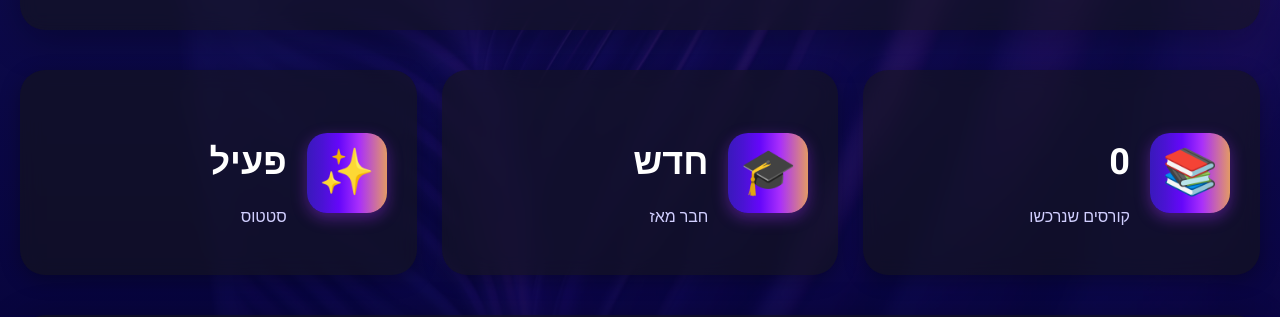
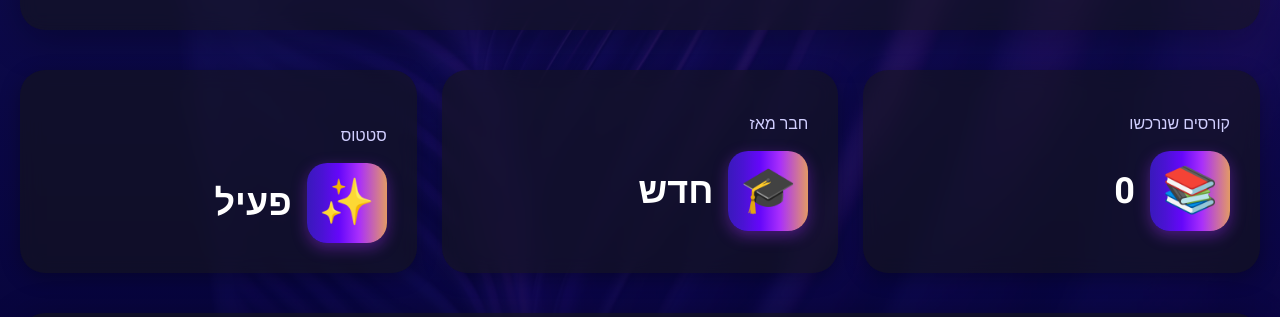
Before and after one commit to Suzana121/website-project-2025, a website: page client/profile.html in a window 1280 px wide. Shown: the part 332-649 px from the top of the page. Drawn offline with Linux system fonts and the light colour scheme; no server answers; sample sign-in values are in the browser's storage.

Commit message:
כותרת מעל אייקון

```diff
--- a/client/profile.css
+++ b/client/profile.css
@@ -1,6 +1,6 @@
 /* ====================================
-   כללים גלובליים (Global Resets)
-   ==================================== */
+    כללים גלובליים (Global Resets)
+    ==================================== */
 * {
     box-sizing: border-box;
 }
@@ -148,7 +148,7 @@ button:hover {
     box-shadow: 0 5px 20px rgba(165, 47, 251, 0.5);
 }
 
-/* ========== סטטיסטיקות ========== */
+/* ========== סטטיסטיקות - מעודכן לפריסה המבוקשת ========== */
 .stats-container {
     display: grid;
     grid-template-columns: repeat(auto-fit, minmax(280px, 1fr));
@@ -161,15 +161,59 @@ button:hover {
     border-radius: 25px;
     padding: 30px;
     box-shadow: 0 5px 20px rgba(0,0,0,0.3);
+
+    /* הופך את stat-card לקונטיינר Flexbox בכיוון עמודה */
     display: flex;
-    align-items: center;
-    gap: 20px;
+    flex-direction: column;
+
+    /* מותח את האלמנטים בפנים לכל רוחב הכרטיס */
+    align-items: stretch;
+
+    /* דוחף את התוכן למרכז הכרטיס מבחינה אנכית */
+    justify-content: center;
+
+    /* גובה מינימלי למניעת שינוי גובה */
+    min-height: 180px;
+
     transition: transform 0.3s ease;
     backdrop-filter: blur(10px);
 }
 
 .stat-card:hover {
     transform: translateY(-5px);
+}
+
+.stat-card p { /* סגנון לכותרת (ה-p) */
+    color: #d1cfff;
+    font-size: 16px;
+    margin: 0 0 15px 0; /* מרווח תחתון קטן כדי להפריד מהשורה התחתונה */
+    text-align: right; /* יישור הכותרת לימין */
+    font-weight: 500;
+}
+
+.stat-row {
+    /* הקונטיינר שמחזיק את הערך (h3) ואת האייקון */
+    display: flex;
+    align-items: center; /* יישור אנכי של הערך והאייקון זה לזה */
+    width: 100%; /* ממלא את רוחב הכרטיס */
+
+    /* *השינוי המהותי*: דוחף את הערך והאייקון יחד לצד ימין */
+    justify-content: flex-end;
+
+    /* הוספת רווח צר בין האייקון לערך */
+    gap: 15px;
+
+    /* הפוך את סדר האלמנטים ב-RTL כדי שהאייקון יבוא מימין לערך */
+    flex-direction: row-reverse;
+}
+
+.stat-row h3 { /* סגנון לערך (הטקסט הגדול) */
+    font-size: 36px;
+    color: #ffffff;
+    font-weight: 700;
+    margin: 0;
+    /* ביטול יישור הטקסט, הוא יושב צמוד לאייקון */
+    text-align: unset;
 }
 
 .stat-icon {
@@ -182,18 +226,7 @@ button:hover {
     background: linear-gradient(to left, #E39A65 0%, #A92FFB 35%, #6507FA 60%, #4B12D5 80%, #3919BB 100%);
     border-radius: 20px;
     box-shadow: 0 5px 15px rgba(165, 47, 251, 0.4);
-}
-
-.stat-content h3 {
-    font-size: 36px;
-    color: #ffffff;
-    margin-bottom: 5px;
-    font-weight: 700;
-}
-
-.stat-content p {
-    color: #d1cfff;
-    font-size: 16px;
+    flex-shrink: 0;
 }
 
 /* ========== קורסים ========== */
@@ -429,6 +462,10 @@ button:hover {
         grid-template-columns: 1fr;
     }
 
+    .stat-row h3 {
+        text-align: unset;
+    }
+
     .user-details h1 {
         font-size: 26px;
     }
--- a/client/profile.html
+++ b/client/profile.html
@@ -11,7 +11,6 @@
 </head>
 <body>
     <div class="container">
-        <!-- Header עם פרטי המשתמש -->
         <header class="profile-header">
             <div class="user-info">
                 <div class="user-avatar">
@@ -33,45 +32,46 @@
             </div>
         </header>
 
-        <!-- סטטיסטיקות -->
         <div class="stats-container">
             <div class="stat-card">
-                <div class="stat-icon">📚</div>
-                <div class="stat-content">
+                <p>קורסים שנרכשו</p>
+
+                <div class="stat-row">
                     <h3 id="totalCourses">0</h3>
-                    <p>קורסים שנרכשו</p>
+                    <div class="stat-icon">📚</div>
                 </div>
             </div>
+
             <div class="stat-card">
-                <div class="stat-icon">🎓</div>
-                <div class="stat-content">
-                    <h3 id="memberSince">-</h3>
-                    <p>חבר מאז</p>
+                <p>חבר מאז</p>
+
+                <div class="stat-row">
+                    <h3 id="memberSince">נוב' 2025</h3>
+                    <div class="stat-icon">🎓</div>
                 </div>
             </div>
+
             <div class="stat-card">
-                <div class="stat-icon">✨</div>
-                <div class="stat-content">
+                <p>סטטוס</p>
+
+                <div class="stat-row">
                     <h3 id="userStatus">פעיל</h3>
-                    <p>סטטוס</p>
+                    <div class="stat-icon">✨</div>
                 </div>
             </div>
         </div>
 
-        <!-- רשימת הקורסים -->
         <section class="courses-section">
             <div class="section-header">
                 <h2>הקורסים שלי</h2>
                 <span class="courses-count" id="coursesCount">0 קורסים</span>
             </div>
 
-            <!-- Loading -->
             <div id="loadingSpinner" class="loading">
                 <div class="spinner"></div>
                 <p>טוען קורסים...</p>
             </div>
 
-            <!-- Empty State -->
             <div id="emptyState" class="empty-state" style="display: none;">
                 <div class="empty-icon">📭</div>
                 <h3>עדיין לא רכשת קורסים</h3>
@@ -79,7 +79,6 @@
                 <button class="btn-primary" onclick="goHome()">עבור לקטלוג הקורסים</button>
             </div>
 
-            <!-- רשימת קורסים -->
             <div id="coursesList" class="courses-grid"></div>
         </section>
     </div>
```
